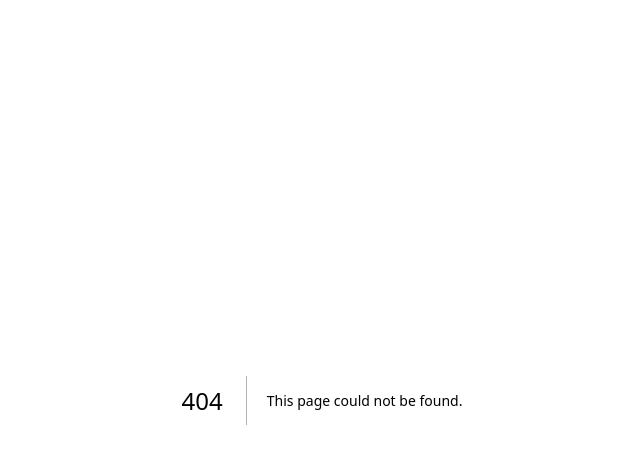
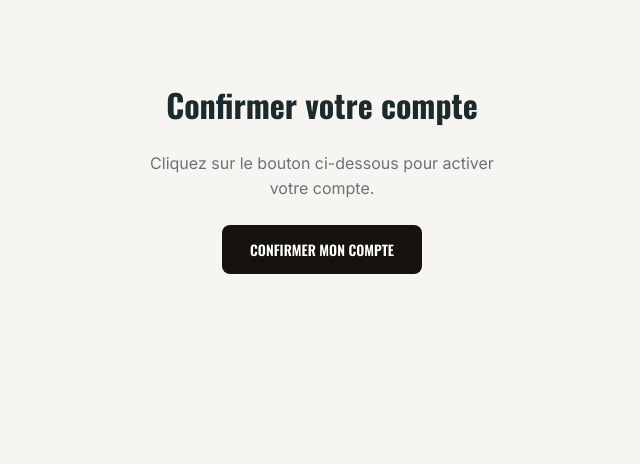
Before and after one commit to Landcar789/Car, a Next.js app: page /auth/confirm in a window 1280 px wide. Before the commit this address had no page. Shown: the top 464 px of the page, without its empty margins (318-958 px from the left). Built offline with nearby package versions, Linux system fonts and the light colour scheme.

Commit message:
Fix confirmation email lien expire

```diff
--- /dev/null
+++ b/app/auth/confirm/page.tsx
@@ -0,0 +1,63 @@
+'use client'
+
+import { useState } from 'react'
+import { useSearchParams, useRouter } from 'next/navigation'
+import { createClient } from '@/lib/supabase/client'
+import { type EmailOtpType } from '@supabase/supabase-js'
+
+export default function ConfirmPage() {
+  const searchParams = useSearchParams()
+  const router = useRouter()
+  const [loading, setLoading] = useState(false)
+  const [error, setError] = useState<string | null>(null)
+
+  const handleConfirm = async () => {
+    setLoading(true)
+    setError(null)
+
+    const token_hash = searchParams.get('token_hash')
+    const type = searchParams.get('type') as EmailOtpType | null
+
+    if (!token_hash || !type) {
+      setError('Lien invalide.')
+      setLoading(false)
+      return
+    }
+
+    const supabase = createClient()
+    const { error } = await supabase.auth.verifyOtp({ type, token_hash })
+
+    if (error) {
+      setError('Ce lien a déjà été utilisé ou a expiré. Réessaie de te connecter directement, ton compte est peut-être déjà confirmé.')
+      setLoading(false)
+    } else {
+      router.push('/compte-confirme')
+    }
+  }
+
+  return (
+    <main style={{ maxWidth: 400, margin: '80px auto', padding: '0 24px', textAlign: 'center', fontFamily: 'Inter, sans-serif' }}>
+      <h1 style={{ fontFamily: 'Oswald, sans-serif' }}>Confirmer votre compte</h1>
+      <p style={{ color: 'var(--text-dim)', marginBottom: 24 }}>
+        Cliquez sur le bouton ci-dessous pour activer votre compte.
+      </p>
+      <button
+        onClick={handleConfirm}
+        disabled={loading}
+        style={{
+          background: '#16130f', color: '#fff', border: 'none', padding: '14px 28px',
+          borderRadius: 8, fontFamily: 'Oswald, sans-serif', fontWeight: 600,
+          fontSize: 14, textTransform: 'uppercase', cursor: 'pointer',
+        }}
+      >
+        {loading ? 'Confirmation...' : 'Confirmer mon compte'}
+      </button>
+      {error && (
+        <div style={{ marginTop: 20 }}>
+          <p style={{ color: 'crimson', fontSize: 13.5 }}>{error}</p>
+          <a href="/connexion" style={{ color: 'var(--petrol)', fontSize: 13.5 }}>Aller à la page de connexion →</a>
+        </div>
+      )}
+    </main>
+  )
+}
```
Also changed, not shown: app/auth/confirm/route.ts (deleted, +0 -21 lines).
